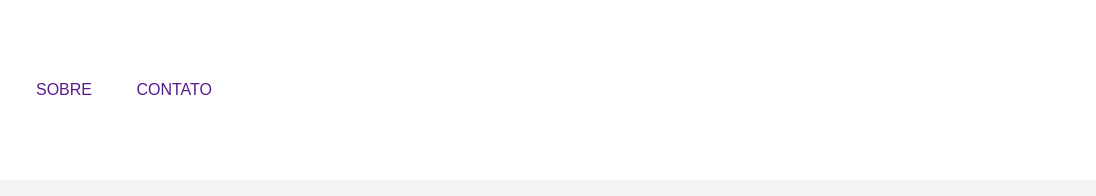
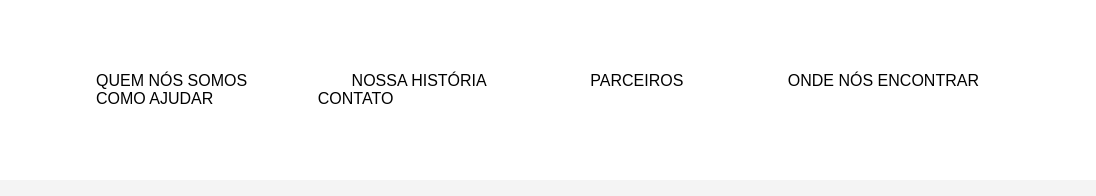
Before and after one commit to GiovaneRossito/projeto-site, a plain HTML site: page trab/index.html in a window 1280 px wide. Shown: the full height of the page, 184-1280 px from the left. Drawn offline with Linux system fonts and the light colour scheme.

Commit message:
atulização

```diff
--- a/trab/index.html
+++ b/trab/index.html
@@ -12,7 +12,11 @@
       <img id="imagem" src="imagens/logo.png" alt="logo" />
 
       <nav class="menu">
-        <a href="">SOBRE</a>
+        <a href="">QUEM NÓS SOMOS</a>
+        <a href="">NOSSA HISTÓRIA</a>
+        <a href="">PARCEIROS</a>
+        <a href="">ONDE NÓS ENCONTRAR</a>
+        <a href="">COMO AJUDAR</a>
         <a href="">CONTATO</a>
       </nav>
     </div>
--- a/trab/style.css
+++ b/trab/style.css
@@ -14,5 +14,9 @@ body {
 }
 .menu a {
   text-decoration: none;
-  margin-left: 40px;
+  margin-left: 100px;
+  color: black;
 }
+.menu a:hover {
+  color: cadetblue;
+}
```
